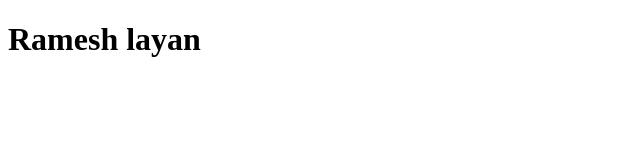
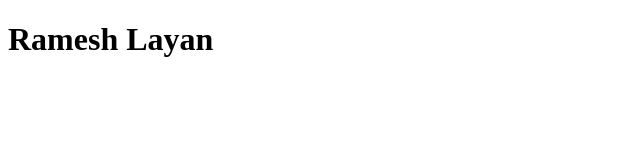
Before and after one commit to LRlayan/my-web-profile, a plain HTML site: page index.html in a window 1280 px wide. Shown: the full height of the page, 0-640 px from the left. Drawn offline with Linux system fonts and the light colour scheme.

Commit message:
name change

```diff
--- a/index.html
+++ b/index.html
@@ -5,6 +5,6 @@
     <title>Title</title>
 </head>
 <body>
-    <h1>Ramesh layan</h1>
+    <h1>Ramesh Layan</h1>
 </body>
 </html>
```
